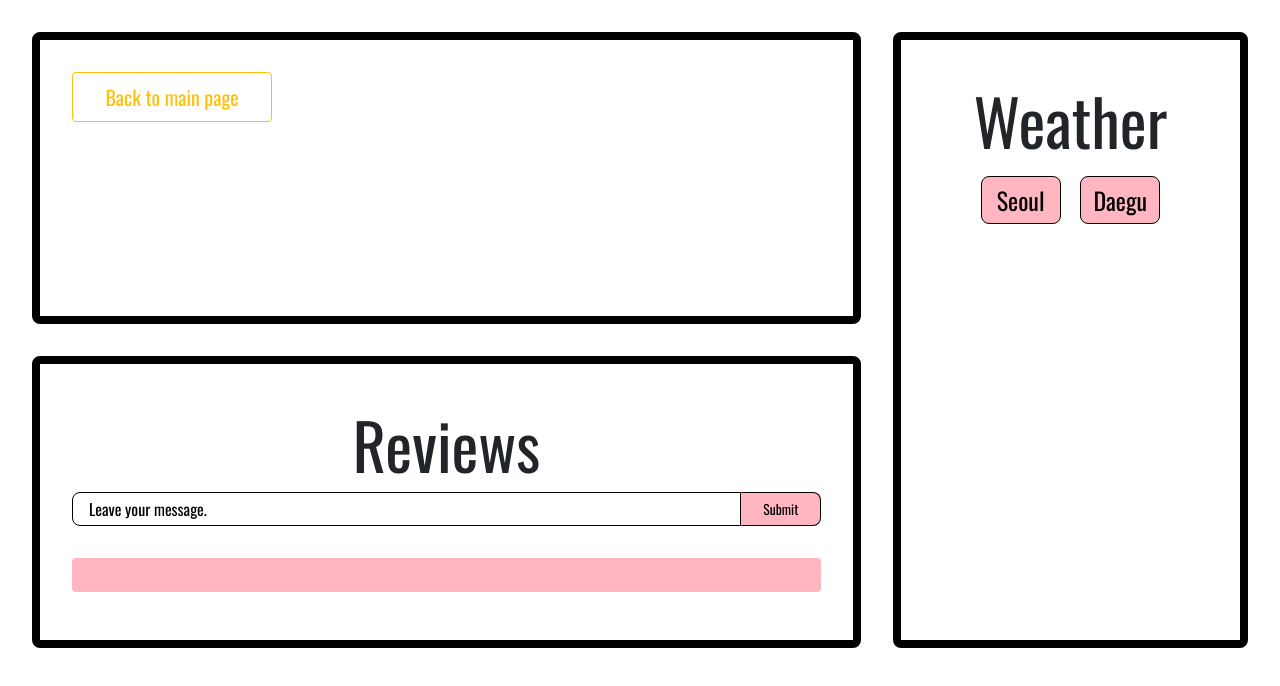
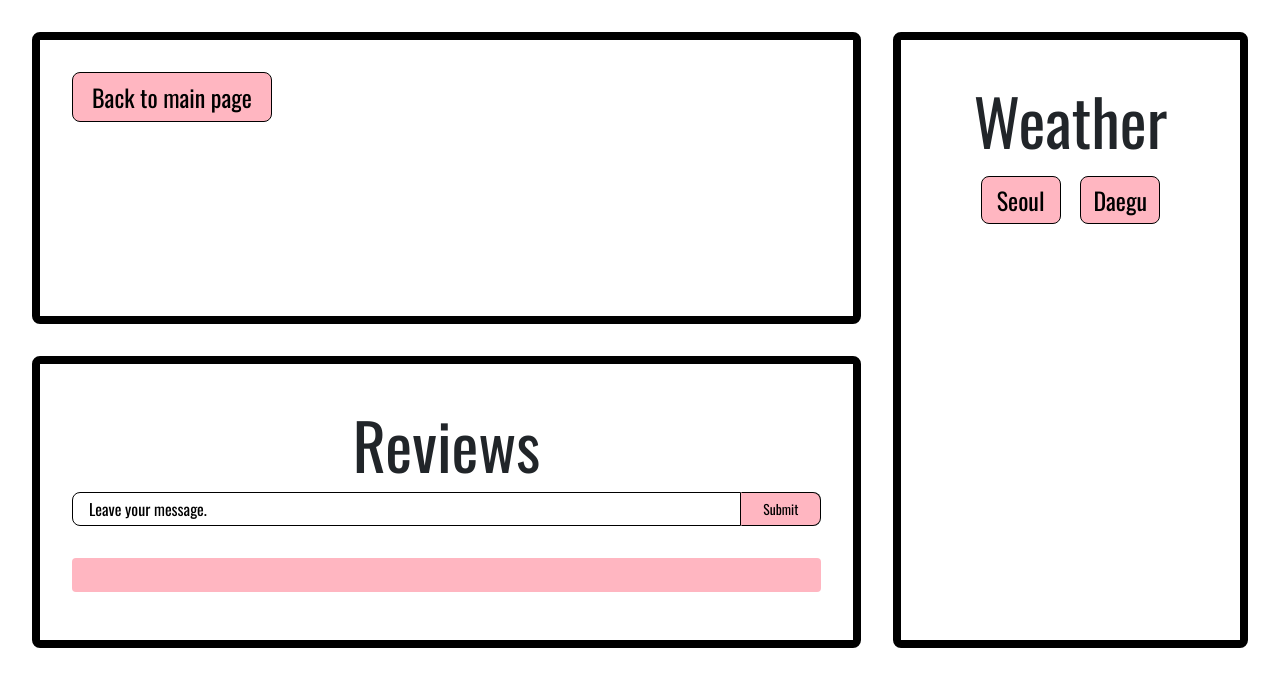
Before and after one commit to YeonjinJo/TeamEight, a plain HTML site: page review.html in a window 1280 px wide. Drawn offline with nearby package versions, Linux system fonts and the light colour scheme; no server answers.

Commit message:
css 수정

```diff
--- a/info.css
+++ b/info.css
@@ -1,8 +1,20 @@
-.btn {
+.movie-btn {
     height: 50px;
     width: 200px;
     margin-bottom: 20px;
-    font-size: 20px;
+    background: lightpink;
+    border: .1rem solid black;
+    border-radius: .5rem;
+    cursor: pointer;
+    transition: all .3s linear;
+    font-size: 1.5rem;
+    color: black;
+}
+
+.movie-btn:hover {
+    background: lightsteelblue;
+    color: black;
+    border-color: black;
 }
 
 .movieImg {
@@ -17,6 +29,7 @@
 .movie_ogtitle {
     font-size: 25px;
     margin-bottom: 40px;
+    text-align: center;
 }
 
 .movie_info_body {
--- a/movieInfo.js
+++ b/movieInfo.js
@@ -46,7 +46,6 @@ function detailMovie(data) {
   movieContainer.appendChild(movieInfo);
 }
 
-const backMovieInfo = document.getElementById("backBtn")
-backMovieInfo.addEventListener("click", () => {
+const backMovieInfo = document.getElementById("backBtn").addEventListener("click", () => {
   javascript:window.history.back();
 })
--- a/review.html
+++ b/review.html
@@ -19,7 +19,7 @@
   <body>
     <div class="gridContainer">
       <section class="sectionCenter" id="section1">
-        <button type="button" class="btn btn-outline-warning btn" id="backBtn">Back to main page</button>
+        <button type="button" class="movie-btn btn-outline-warning btn" id="backBtn">Back to main page</button>
               <section class="movieInfoContainer">
 
               </section>
@@ -42,6 +42,7 @@
         <div class="weatherButtonGroup">
           <button class="weatherViewSeoul">Seoul</button>
           <button class="weatherViewDaegu">Daegu</button>
+
         </div>
         <div class="weatherList"></div>
       </section>
```
